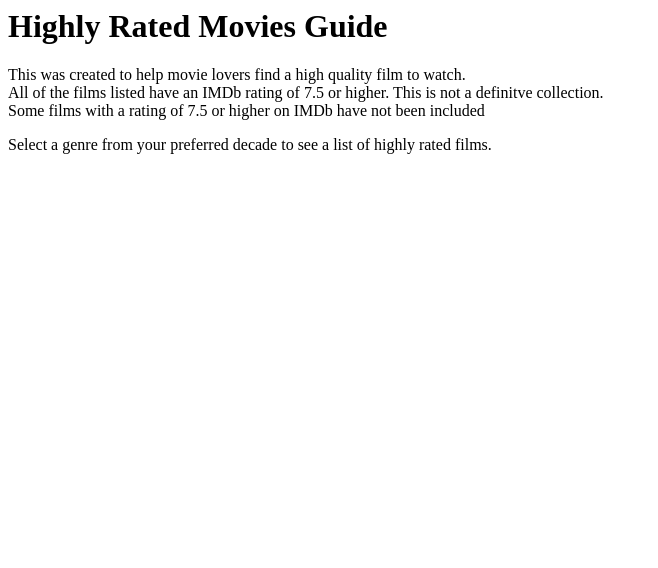
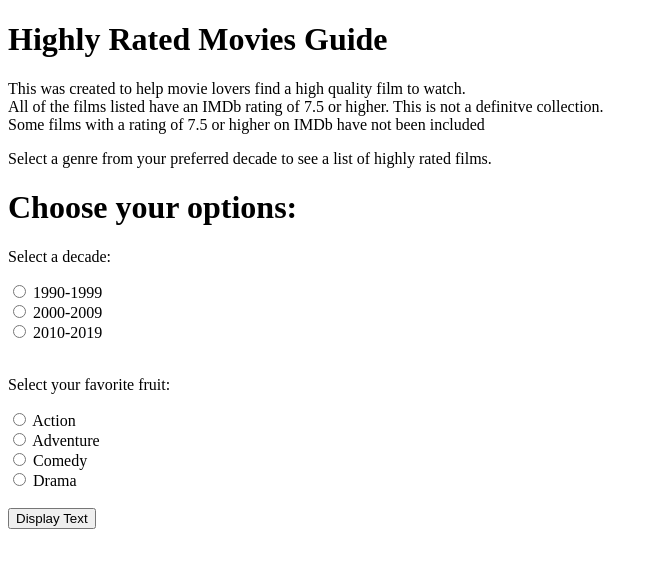
Before and after one commit to larrygreen/Highly-Rated-Movies-Guide, a plain HTML site: page index.html in a window 1280 px wide. Shown: the whole page, without its empty margins (0-658 px from the left). Drawn offline with Linux system fonts and the light colour scheme.

Commit message:
Update index.html

```diff
--- a/index.html
+++ b/index.html
@@ -1,5 +1,58 @@
-<h1>Highly Rated Movies Guide</h1>
-<p>This was created to help movie lovers find a high quality film to watch.<br>
-  All of the films listed have an IMDb rating of 7.5 or higher. This is not a definitve collection.<br>
-  Some films with a rating of 7.5 or higher on IMDb have not been included</p>
-<p>Select a genre from your preferred decade to see a list of highly rated films.</p>
+<!DOCTYPE html>
+<html>
+<body>
+
+  <h1>Highly Rated Movies Guide</h1>
+  <p>This was created to help movie lovers find a high quality film to watch.<br>
+    All of the films listed have an IMDb rating of 7.5 or higher. This is not a definitve collection.<br>
+    Some films with a rating of 7.5 or higher on IMDb have not been included</p>
+  <p>Select a genre from your preferred decade to see a list of highly rated films.</p>
+  <h1>Choose your options:</h1>
+
+  <form id="myForm">
+    <p>Select a decade:</p>
+    <input type="radio" id="nineties" name="decade" value="nineties">
+    <label for="nineties">1990-1999</label><br>
+    <input type="radio" id="two_thousands" name="decade" value="two_thousands">
+    <label for="two_thousands">2000-2009</label><br>
+    <input type="radio" id="tens" name="decade" value="tens">
+    <label for="tens">2010-2019</label><br><br>
+
+    <p>Select your favorite fruit:</p>
+    <input type="radio" id="action" name="genre" value="action">
+    <label for="action">Action</label><br>
+    <input type="radio" id="adventure" name="genre" value="adventure">
+    <label for="adventure">Adventure</label><br>
+    <input type="radio" id="comedy" name="genre" value="comedy">
+    <label for="comedy">Comedy</label><br>
+    <input type="radio" id="drama" name="genre" value="drama">
+    <label for="drama">Drama</label><br><br>
+
+    <button type="button" id="displayButton">Display Text</button>
+  </form>
+
+  <div id="displayText"></div>
+
+</body>
+</html>
+
+<script>
+  document.getElementById("displayButton").addEventListener("click", function() {
+    // Get the selected radio button values
+    const selectedDecade = document.querySelector('input[name="decade"]:checked');
+    const selectedGenre = document.querySelector('input[name="genre"]:checked');
+
+    const displayText = document.getElementById("displayText");
+
+    // Check if both radio buttons are selected
+    if (selectedDecade && selectedGenre) {
+      const decadeValue = selectedDecade.value;
+      const genreValue = selectedGenre.value;
+
+      // Display text based on the selected values
+      displayText.innerHTML = `You selected ${decadeValue} and ${genreValue}.`;
+    } else {
+      displayText.innerHTML = "Please select both a decade and a genre.";
+    }
+  });
+</script>
```
